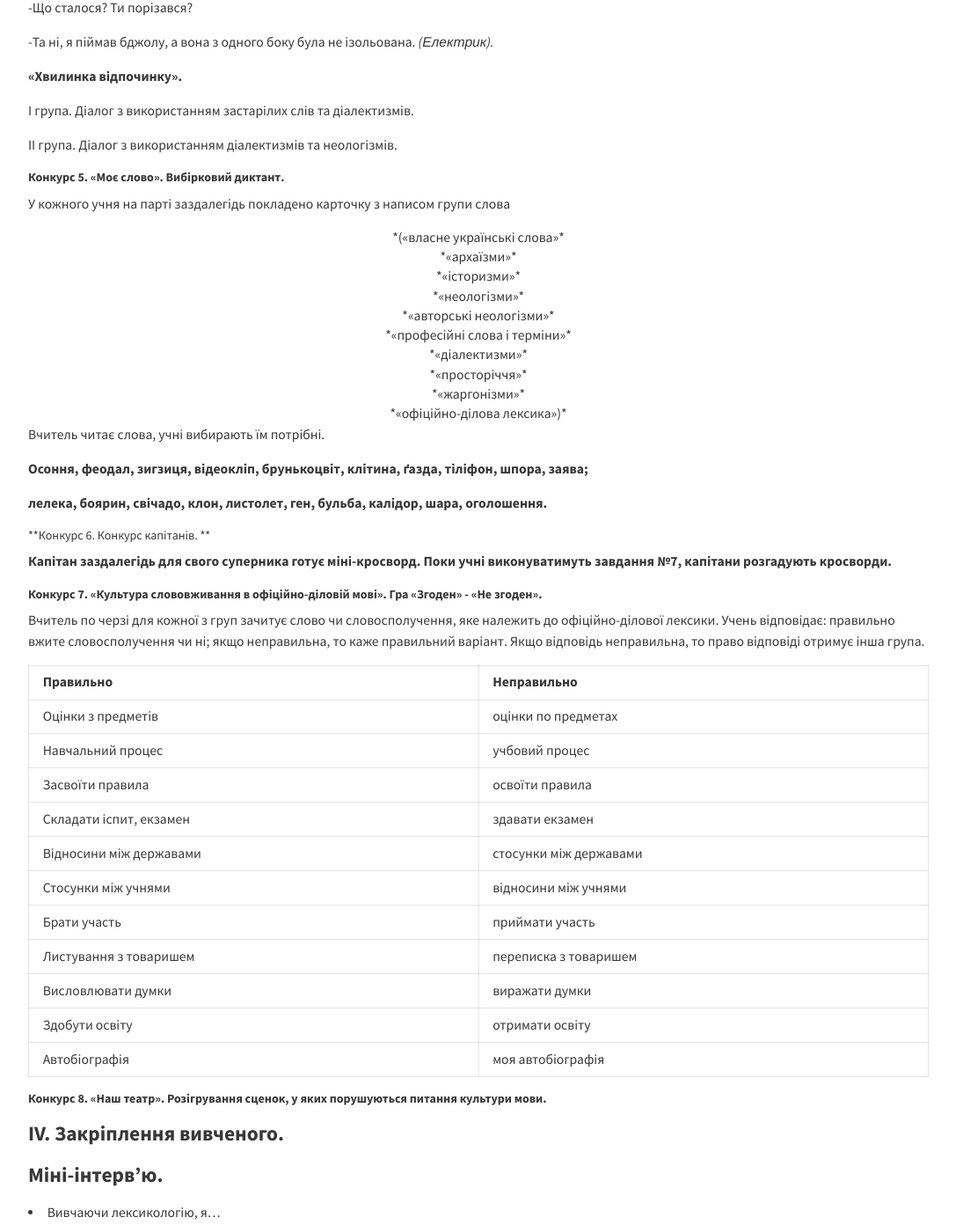
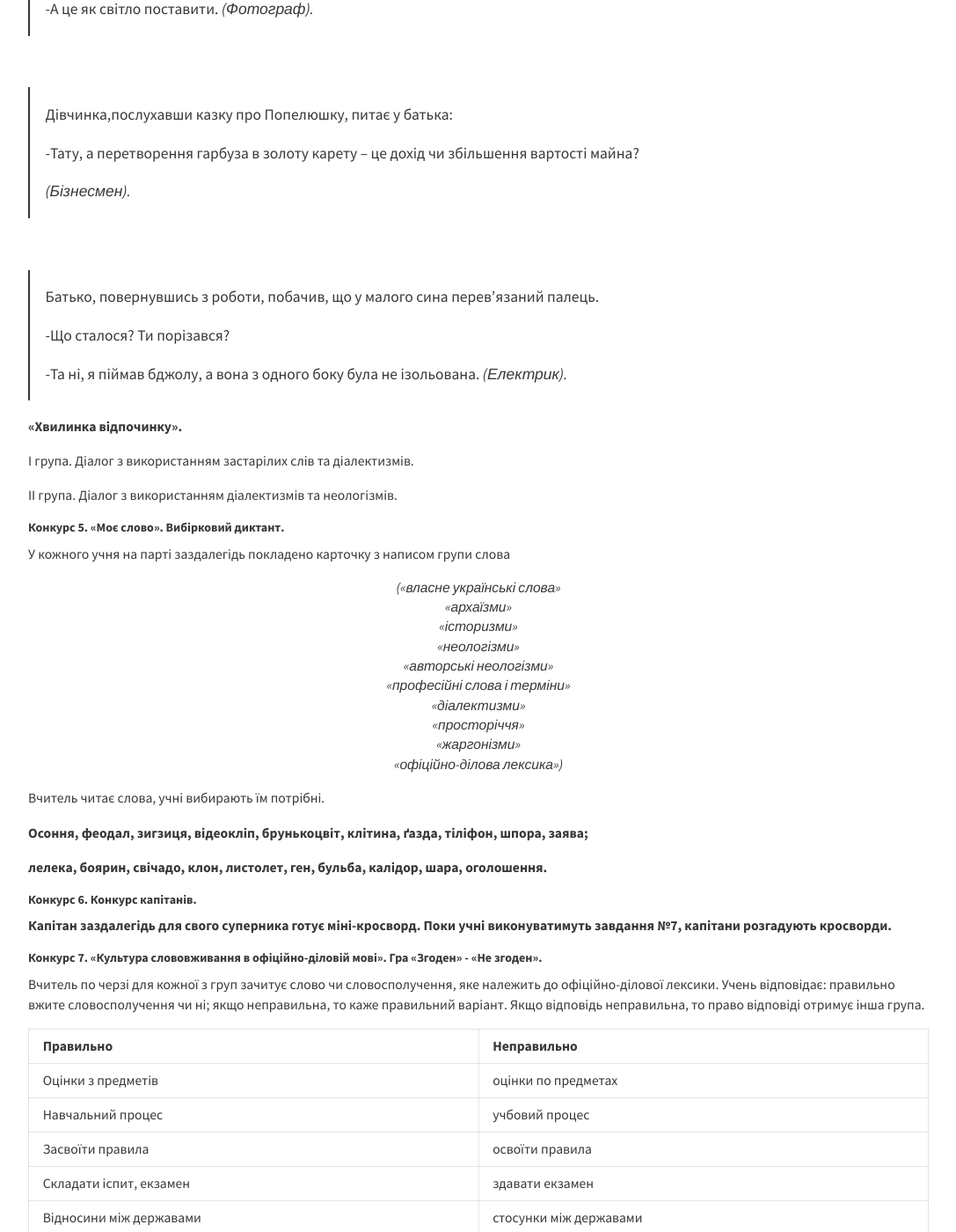
Before and after one commit to tetyanashevchuk/tetyanashevchuk.github.io, a Jekyll site: the page built from _posts/2016-01-08-6klas-mova-u-sviti-leksikologii.md, in a window 1280 px wide and 1400 px high, scrolled down 7115 px. Shown: the whole window at 88% size, without its empty margins (96-1183 px from the left). Built offline with Jekyll 4.4.1, drawn with Linux system fonts in a browser that asks for light colours; nearby versions of some CDN libraries; some of the changed text lies outside the part shown.

Commit message:
додано укрок-квк

```diff
--- a/_posts/2016-01-08-6klas-mova-u-sviti-leksikologii.md
+++ b/_posts/2016-01-08-6klas-mova-u-sviti-leksikologii.md
@@ -20,6 +20,7 @@
 **Тип уроку:** узагальнення і систематизація вивченого.
 
 **Обладнання:**
+
 1. Підручник, зошити.
 
 2. Тлумачний словник.
@@ -99,7 +100,7 @@
 **ІІ група**
 
 1.  Що таке архаїзми? Наведіть приклади.
-2.  Якими за віком є слова *інтернет, сайт, дизайн? *
+2.  Якими за віком є слова *інтернет, сайт, дизайн?*
 3.  Як називається лексика, що вживається в усіх стилях?
     Наведіть приклади.
 4.  Назвіть групи стилістично-забарвленої лексики.
@@ -110,8 +111,7 @@
 9.  Де використовується офіційно-ділова лексика?
 10. Які ділові папери ви вмієте складати?
 
-##### **Конкурс 2. «Домашнє завдання».** У цьому конкурсі учні мають довести,
-що українська мова багата, милозвучна, красива, неповторна.
+##### **Конкурс 2. «Домашнє завдання».** У цьому конкурсі учні мають довести, що українська мова багата, милозвучна, красива, неповторна.
 
 **І група**
 
@@ -173,7 +173,7 @@
 білоруське звучання те прецікаве слово «шибулдих»; придбав пестливе
 «бусликів», вияв їхнього інтересу: «А де він? Де?»)*
 
-<center>**Жабыны канцерты**</center>
+**<center>Жабыны канцерты</center>**
 <center>Жабы ў весну ажылі</center>
 <center>І канцерты началі.</center>
 <center>Надвячоркам ґвалт і шум:</center>
@@ -187,8 +187,9 @@
 <center>Жабы ў рэчку – шабулдых!</center>
 <center>І адразу брод заціх.</center>
 
+<br>
 
-<center>**Жаб’ячі концерти**</center>
+**<center>Жаб’ячі концерти</center>**
 <center>Жаби, як весна настала,</center>
 <center>Обігрілись, заспівали.</center>
 <center>Вечорами – гам і шум:</center>
@@ -202,7 +203,7 @@
 <center>Жаби з берега - шугись!!!</center>
 <center>Бусли… - далі подались.</center>
 
-##### **Конкурс 3. «Майстри слова». **
+##### **Конкурс 3. «Майстри слова».**
 
 **А) Вибірковий диктант.**
 
@@ -218,46 +219,46 @@
 
 ---
 
-Молодий містер Сем збирався у весільну подорож. Його дружина Катрін
-Осика захотіла поїхати на Україну, звідки походили її дідусь і бабуся.
-
-Бажання коханої – закон для джентльмена.
-
-Готуючись до поїздки, Сем навіть мову українську вчити почав. Але був
-трохи спантеличений, коли прибув у село і почув барвисту мову українців,
-щедро пересипану фразеологізмами.
-
-Побачивши заокеанську родичку, тітка Ганна розчулено промовила: «Яка ж
-ти гарна, ясочко! Чисто **<u>кров з молоком</u>**». Не побачивши на коханій ні
-крові, ні молока, заспокоївся.
-
-Дядько Іван з нагоди приїзду дорогих гостей запросив мало не півсела.
-Першим завітав знаменитий сільський політик Свирид з дружиною Явдохою.
-
--Ну, як вам Юкрейн?- запитав він гостей. – Придивляйтесь, **<u>мотайте на
-вус</u>**. Адже тепер ми можемо стати партнерами по бізнесу.
-
-Бізнес – це для Сема зрозуміло. Але що він повинен мотати на вус? Та й
-вуса він голить… А під час застілля гість наслухався такого, що голова
-пішла обертом.
-
-Гостра на язик Явдоха повідала кумі, що її сват Микола на якомусь ділі
-**<u>собаку зїв</u>**, що Ориська **<u>носить камінь за пазухою</u>** на її Дмитра, що у
-її Свирида від політики **<u>стріха поїхала</u>**, а в малого Михася **<u>душа в
-п’ятах</u>**, коли батько заглядає в щоденник.
-
-«Що за дивні люди? - думав Сем. – Хіба можна їсти собаку? В Америці ці
-тварини під захистом закону...»
-
-Думки його плутались. Він виглянув у вікно і побачив через дорогу нову
-Свиридову хату. Стріха на ній трималася й нікуди не їхала. Власне, це
-була й не стріха, а високий дах під червоною черепицею.
-
-Навпроти сиділа Ориська.
-
-«Як у неї під тоненькою блузочкою помістився камінь? І для чого його
-носити за пазухою? – роїлося у голові Сема. – Ні, видно, справді-таки
-українська мова особлива, і нам, американцям, зрозуміти її важко».
+> Молодий містер Сем збирався у весільну подорож. Його дружина Катрін
+> Осика захотіла поїхати на Україну, звідки походили її дідусь і бабуся.
+>
+> Бажання коханої – закон для джентльмена.
+>
+> Готуючись до поїздки, Сем навіть мову українську вчити почав. Але був
+> трохи спантеличений, коли прибув у село і почув барвисту мову українців,
+> щедро пересипану фразеологізмами.
+>
+> Побачивши заокеанську родичку, тітка Ганна розчулено промовила: «Яка ж
+> ти гарна, ясочко! Чисто **<u>кров з молоком</u>**». Не побачивши на коханій ні
+> крові, ні молока, заспокоївся.
+>
+> Дядько Іван з нагоди приїзду дорогих гостей запросив мало не півсела.
+> Першим завітав знаменитий сільський політик Свирид з дружиною Явдохою.
+>
+> -Ну, як вам Юкрейн?- запитав він гостей. – Придивляйтесь, **<u>мотайте на
+> вус</u>**. Адже тепер ми можемо стати партнерами по бізнесу.
+>
+> Бізнес – це для Сема зрозуміло. Але що він повинен мотати на вус? Та й
+> вуса він голить… А під час застілля гість наслухався такого, що голова
+> пішла обертом.
+>
+> Гостра на язик Явдоха повідала кумі, що її сват Микола на якомусь ділі
+> **<u>собаку зїв</u>**, що Ориська **<u>носить камінь за пазухою</u>** на її Дмитра, що у
+> її Свирида від політики **<u>стріха поїхала</u>**, а в малого Михася **<u>душа в
+> п’ятах</u>**, коли батько заглядає в щоденник.
+>
+> «Що за дивні люди? - думав Сем. – Хіба можна їсти собаку? В Америці ці
+> тварини під захистом закону...»
+>
+> Думки його плутались. Він виглянув у вікно і побачив через дорогу нову
+> Свиридову хату. Стріха на ній трималася й нікуди не їхала. Власне, це
+> була й не стріха, а високий дах під червоною черепицею.
+>
+> Навпроти сиділа Ориська.
+>
+> «Як у неї під тоненькою блузочкою помістився камінь? І для чого його
+> носити за пазухою? – роїлося у голові Сема. – Ні, видно, справді-таки
+> українська мова особлива, і нам, американцям, зрозуміти її важко».
 
 ---
 
@@ -273,45 +274,26 @@
 неправильними значеннями і, попрацювавши в «парах», пояснюють їх. При
 потребі звертаються до тлумачного словника).*
 
-Самовар – неодружений.
-
-Жаргон – пожежник.
-
-Песимізм – собакознавство.
-
-Водограй - гра у водне поло.
-
-Реставрація – усі види косметичних послуг.
-
-Метелик – двірник.
-
-Держбанк – полиця з банками.
-
-Краля – злодійка.
-
-Сироїжка – любителька сирого.
-
-Кусень – собака.
-
-Варвар – Варварин чоловік.
-
-Лимонник – мільйонер.
-
-Панікер – жінка-керівник.
-
-Горлиця – ангіна.
-
-Курча – курець-початківець.
-
-Оратор – тракторист.
-
-Муляр – мозоль.
-
-Лазня – драбина
-
-Гавкіт – кіт, що ловить ґав.
-
-Панікадило – жінка, що курить.
+<center>Самовар – неодружений.</center>
+<center>Жаргон – пожежник.</center>
+<center>Песимізм – собакознавство.</center>
+<center>Водограй - гра у водне поло.</center>
+<center>Реставрація – усі види косметичних послуг.</center>
+<center>Метелик – двірник.</center>
+<center>Держбанк – полиця з банками.</center>
+<center>Краля – злодійка.</center>
+<center>Сироїжка – любителька сирого.</center>
+<center>Кусень – собака.</center>
+<center>Варвар – Варварин чоловік.</center>
+<center>Лимонник – мільйонер.</center>
+<center>Панікер – жінка-керівник.</center>
+<center>Горлиця – ангіна.</center>
+<center>Курча – курець-початківець.</center>
+<center>Оратор – тракторист.</center>
+<center>Муляр – мозоль.</center>
+<center>Лазня – драбина</center>
+<center>Гавкіт – кіт, що ловить ґав.</center>
+<center>Панікадило – жінка, що курить.</center>
 
 ##### **Конкурс 4. «Угадай».**
 
@@ -347,60 +329,64 @@
 
 «Чи вимірюється струм амперметром?». Варіанти відповідей:
 
-а) Так.
-
-б) Точно.
-
-в) Так точно. *(Військовий).*
+- Так.
+- Точно.
+- Так точно. *(Військовий).*
 
 **ІІ група**
 
--Перепрошую, тут живе інспектор?
+>-Перепрошую, тут живе інспектор?
+>
+>-Ні, він живе двома октавами вище. *(Музикант)*
 
--Ні, він живе двома октавами вище. *(Музикант)*
+<br>
 
--Я вчора з такою дівчиною познайомився?
+>-Я вчора з такою дівчиною познайомився?
+>
+>-Гарна?
+>
+>-А це як світло поставити. *(Фотограф).*
 
--Гарна?
+<br>
 
--А це як світло поставити. *(Фотограф).*
+>Дівчинка,послухавши казку про Попелюшку, питає у батька:
+>
+>-Тату, а перетворення гарбуза в золоту карету – це дохід чи збільшення
+>вартості майна?
+>
+>*(Бізнесмен).*
 
-Дівчинка,послухавши казку про Попелюшку, питає у батька:
+<br>
 
--Тату, а перетворення гарбуза в золоту карету – це дохід чи збільшення
-вартості майна?
-
-*(Бізнесмен).*
-
-Батько, повернувшись з роботи, побачив, що у малого сина перев’язаний
-палець.
-
--Що сталося? Ти порізався?
-
--Та ні, я піймав бджолу, а вона з одного боку була не ізольована.
-*(Електрик).*
+>Батько, повернувшись з роботи, побачив, що у малого сина перев’язаний
+>палець.
+>
+>-Що сталося? Ти порізався?
+>
+>-Та ні, я піймав бджолу, а вона з одного боку була не ізольована.
+>*(Електрик).*
 
 **«Хвилинка відпочинку».**
 
 І група. Діалог з використанням застарілих слів та діалектизмів.
 
- ІІ група. Діалог з використанням діалектизмів та неологізмів.
+ІІ група. Діалог з використанням діалектизмів та неологізмів.
 
 ##### **Конкурс 5. «Моє слово». Вибірковий диктант.**
 
 У кожного учня на парті заздалегідь покладено карточку з написом групи
 слова
 
-<center>*(«власне українські слова»*</center>
-<center>*«архаїзми»*</center>
-<center>*«історизми»*</center>
-<center>*«неологізми»*</center>
-<center>*«авторські неологізми»*</center>
-<center>*«професійні слова і терміни»*</center>
-<center>*«діалектизми»*</center>
-<center>*«просторіччя»*</center>
-<center>*«жаргонізми»*</center>
-<center>*«офіційно-ділова лексика»)*</center>
+*<center>(«власне українські слова»</center>*
+*<center>«архаїзми»</center>*
+*<center>«історизми»</center>*
+*<center>«неологізми»</center>*
+*<center>«авторські неологізми»</center>*
+*<center>«професійні слова і терміни»</center>*
+*<center>«діалектизми»</center>*
+*<center>«просторіччя»</center>*
+*<center>«жаргонізми»</center>*
+*<center>«офіційно-ділова лексика»)</center>*
 
 Вчитель читає слова, учні вибирають їм потрібні.
 
@@ -410,7 +396,7 @@
 **лелека, боярин, свічадо, клон, листолет, ген, бульба, калідор, шара,
 оголошення.**
 
-##### **Конкурс 6. Конкурс капітанів. **
+##### **Конкурс 6. Конкурс капітанів.**
 
 **Капітан заздалегідь для свого суперника готує міні-кросворд. Поки учні
 виконуватимуть завдання №7, капітани розгадують кросворди.**
```
Also changed, not shown: other parts of _posts/2016-01-08-6klas-mova-u-sviti-leksikologii.md (+41 -41 lines).
